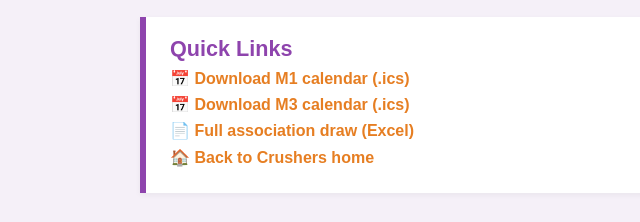
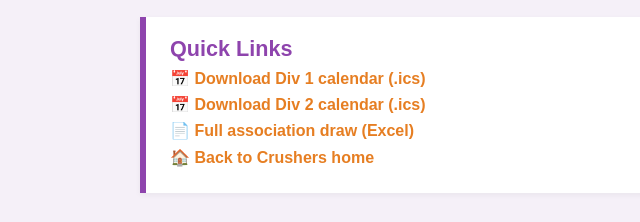
Before and after one commit to chadduffey/crushershc, a plain HTML site: page draw.html in a window 1280 px wide. Shown: the part 197-419 px from the top of the page, 0-640 px from the left. Drawn offline with Linux system fonts and the light colour scheme.

Commit message:
Update draw.html

```diff
--- a/draw.html
+++ b/draw.html
@@ -60,8 +60,8 @@ footer a{color:#fff;}
   <section class="links-box">
     <h2>Quick Links</h2>
     <ul>
-      <li>📅 <a href="Crushers_M1_TZ.ics">Download M1 calendar (.ics)</a></li>
-      <li>📅 <a href="Crushers_M3_TZ.ics">Download M3 calendar (.ics)</a></li>
+      <li>📅 <a href="Crushers_M1_TZ.ics">Download Div 1 calendar (.ics)</a></li>
+      <li>📅 <a href="Crushers_M3_TZ.ics">Download Div 2 calendar (.ics)</a></li>
       <li>📄 <a href="CCHA Draw for publishing V2.xlsx">Full association draw (Excel)</a></li>
       <li>🏠 <a href="index.html">Back to Crushers home</a></li>
     </ul>
```
